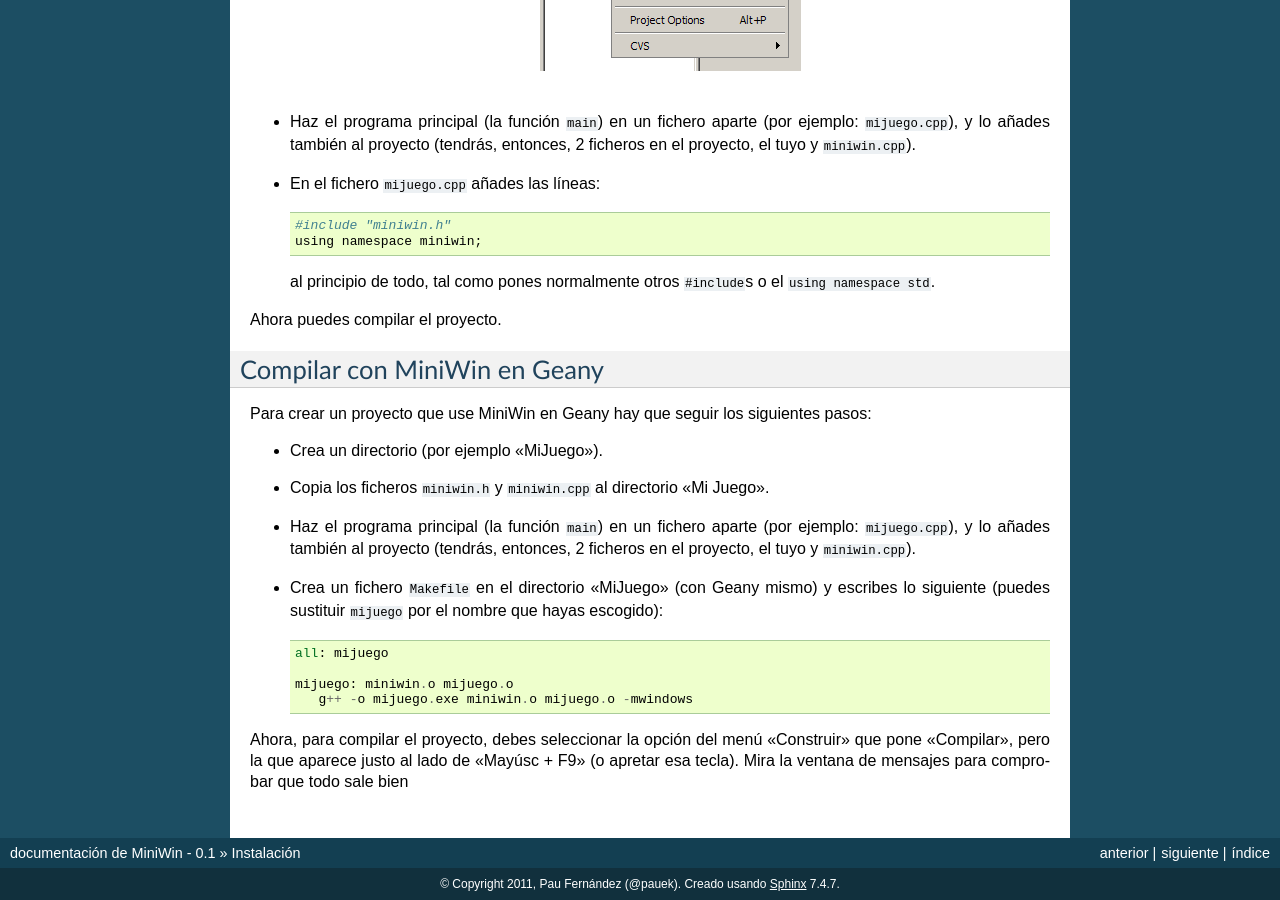
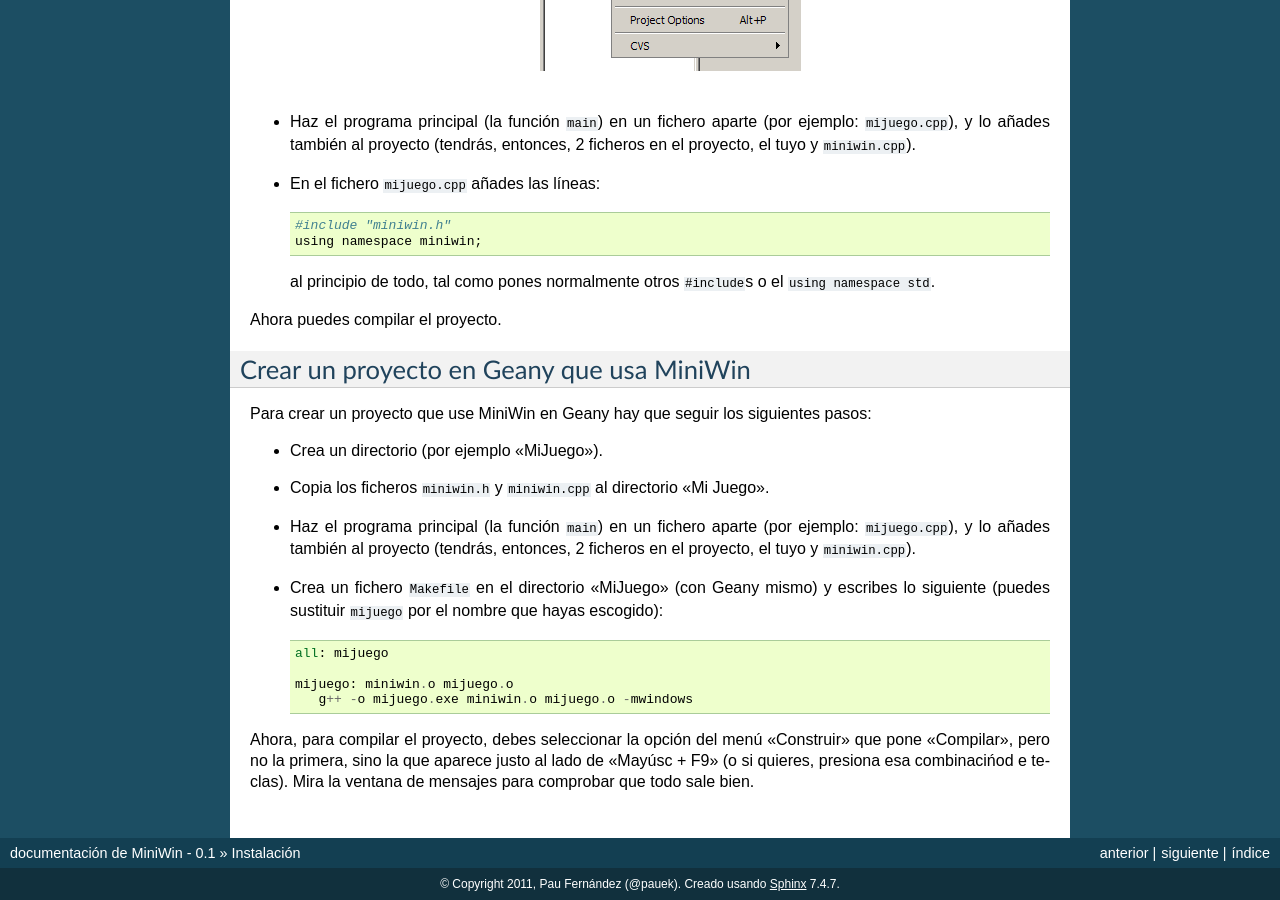
Before and after one commit to pauek/MiniWin, a Sphinx documentation site: the page built from docs/Instalacion.rst, in a window 1280 px wide and 900 px high, scrolled down 1834 px. Built offline with Sphinx 7.4.7, drawn with Linux system fonts in a browser that asks for light colours; some of the changed text lies outside the part shown.

Commit message:
Corrección de pequeños fallos en la documentacińo

```diff
--- a/docs/Instalacion.rst
+++ b/docs/Instalacion.rst
@@ -13,8 +13,8 @@ empezando esto no es evidente). Entornos de programación como `Dev-C++
 <http://www.codeblocks.org>`_ o `Geany <http://www.geany.org>`_
 permiten compilar este tipo de proyectos.
 
-Creación de proyectos MiniWin en Dev-C++
-----------------------------------------
+Crear un proyecto en Dev-C++ que usa MiniWin
+--------------------------------------------
 
 Para crear proyectos usando MiniWin en Dev-C++, debes hacer lo
 siguiente:
@@ -70,8 +70,8 @@ siguiente:
 
 Ahora puedes compilar el proyecto.
 
-Compilar con MiniWin en Geany
------------------------------
+Crear un proyecto en Geany que usa MiniWin
+------------------------------------------
 
 Para crear un proyecto que use MiniWin en Geany hay que seguir los
 siguientes pasos:
@@ -96,6 +96,7 @@ siguientes pasos:
         g++ -o mijuego.exe miniwin.o mijuego.o -mwindows
 
 Ahora, para compilar el proyecto, debes seleccionar la opción del menú
-"Construir" que pone "Compilar", pero la que aparece justo al lado de
-"Mayúsc + F9" (o apretar esa tecla). Mira la ventana de mensajes para
-comprobar que todo sale bien
+"Construir" que pone "Compilar", pero no la primera, sino la que
+aparece justo al lado de "Mayúsc + F9" (o si quieres, presiona esa
+combinacińod e teclas). Mira la ventana de mensajes para comprobar que
+todo sale bien.
--- a/docs/index.rst
+++ b/docs/index.rst
@@ -15,8 +15,8 @@ pueda interaccionar mínimamente.
 
 Actualmente sirve solamente bajo Windows, pero la intención es que
 eventualmente funcione en Linux también (si álguien se ofrece a
-subvenciona un Mac, quizás entonces me plantee hacer incluso la
-versión Mac).
+subvencionar un Mac, quizás entonces me plantee hacer incluso la
+versión Mac...).
 
 Motivación
 ----------
```
